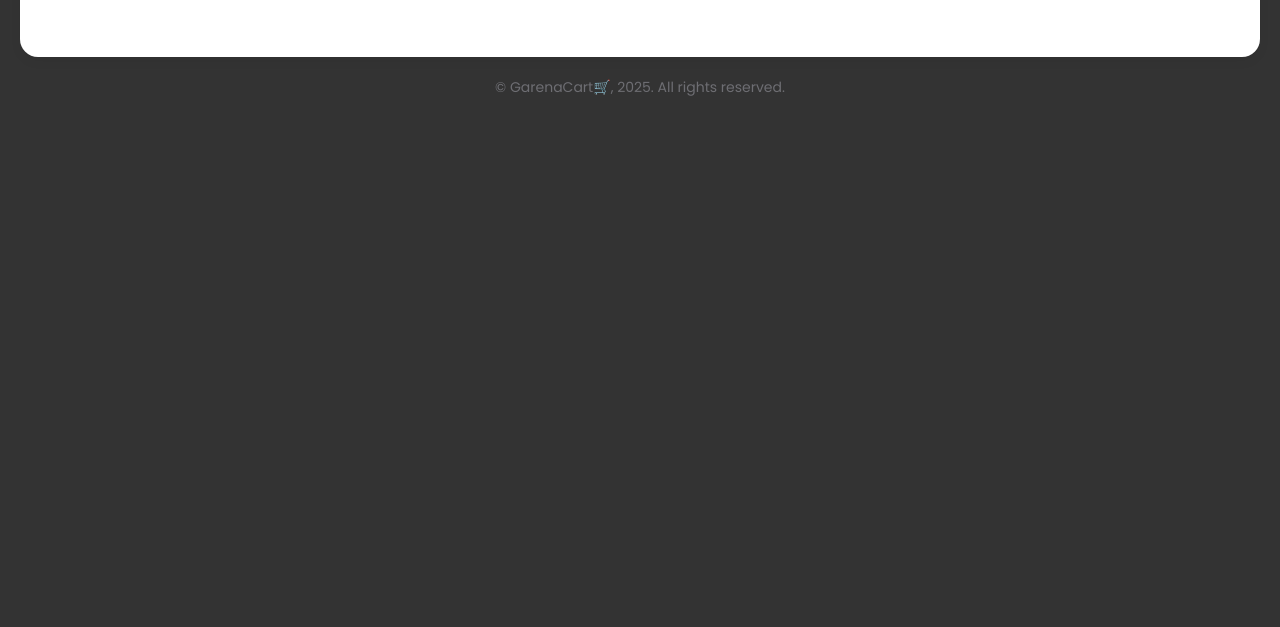
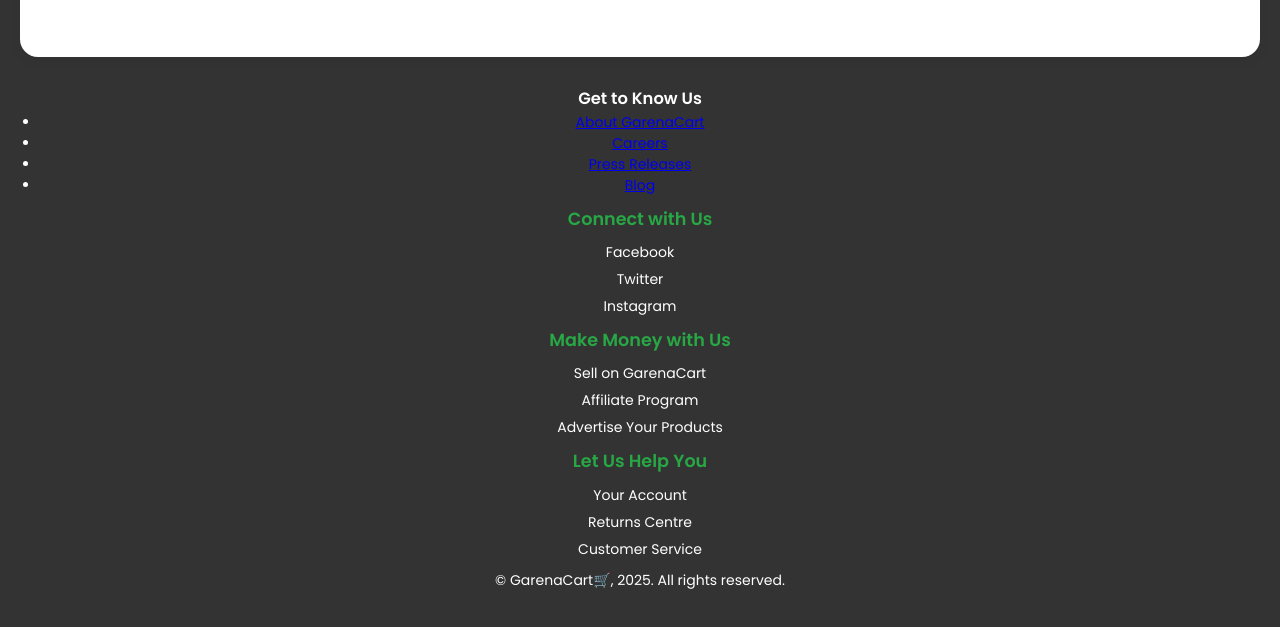
Before and after one commit to Thiru-174/garenacart, a plain HTML site: page index.html in a window 1280 px wide. Shown: the part 231-858 px from the top of the page. Before the commit the page ends 800 px from the top, so only its background shows below. Drawn offline with Linux system fonts and the light colour scheme.

Commit message:
updated index.html and style.css

```diff
--- a/css/style.css
+++ b/css/style.css
@@ -394,8 +394,47 @@ button.btn:hover {
 footer {
   text-align: center;
   padding: 20px;
-  color: #6e6e73;
+  color: white;
   font-size: 14px;
+}
+/* Container for the "above footer" section */
+.footer {
+  background-color: #e2e2e2; /* Ash color */
+  padding: 30px;
+  display: flex;
+  flex-wrap: wrap; /* Wrap columns on smaller screens */
+  justify-content: space-around;
+  color: white; /* Default text color */
+}
+
+/* Columns within the pre-footer */
+.footer-col {
+  flex: 1 1 200px; /* Responsive column width */
+  margin: 10px;
+  min-width: 180px;
+}
+
+/* Headings in green */
+.footer-col h3 {
+  color: #28a745; /* Green shade */
+  margin-bottom: 10px;
+  font-size: 1.1rem;
+}
+
+/* Lists and links */
+.footer-col ul {
+  list-style: none;
+  padding: 0;
+}
+.footer-col ul li {
+  margin-bottom: 6px;
+}
+.footer-col ul li a {
+  color: white;
+  text-decoration: none;
+}
+.footer-col ul li a:hover {
+  text-decoration: underline;
 }
 
 /* Responsive Design */
--- a/index.html
+++ b/index.html
@@ -117,8 +117,45 @@
                     </div>
                 </section>
     </main>
+    <footer>
+        <div class="footer-col">
+        </div>
+          <h3>Get to Know Us</h3>
+          <ul>
+            <li><a href="#">About GarenaCart</a></li>
+            <li><a href="#">Careers</a></li>
+            <li><a href="#">Press Releases</a></li>
+            <li><a href="#">Blog</a></li>
+          </ul>
+        </div>
 
-    <footer>
+        <div class="footer-col">
+          <h3>Connect with Us</h3>
+          <ul>
+            <li><a href="#">Facebook</a></li>
+            <li><a href="#">Twitter</a></li>
+            <li><a href="#">Instagram</a></li>
+          </ul>
+        </div>
+
+        <div class="footer-col">
+          <h3>Make Money with Us</h3>
+          <ul>
+            <li><a href="#">Sell on GarenaCart</a></li>
+            <li><a href="#">Affiliate Program</a></li>
+            <li><a href="#">Advertise Your Products</a></li>
+          </ul>
+        </div>
+
+        <div class="footer-col">
+          <h3>Let Us Help You</h3>
+          <ul>
+            <li><a href="#">Your Account</a></li>
+            <li><a href="#">Returns Centre</a></li>
+            <li><a href="#">Customer Service</a></li>
+          </ul>
+        </div>
+      </div>
         <p>© GarenaCart🛒, 2025. All rights reserved.</p>
     </footer>
     <div id="quantityPrompt" class="quantity-prompt">
```
